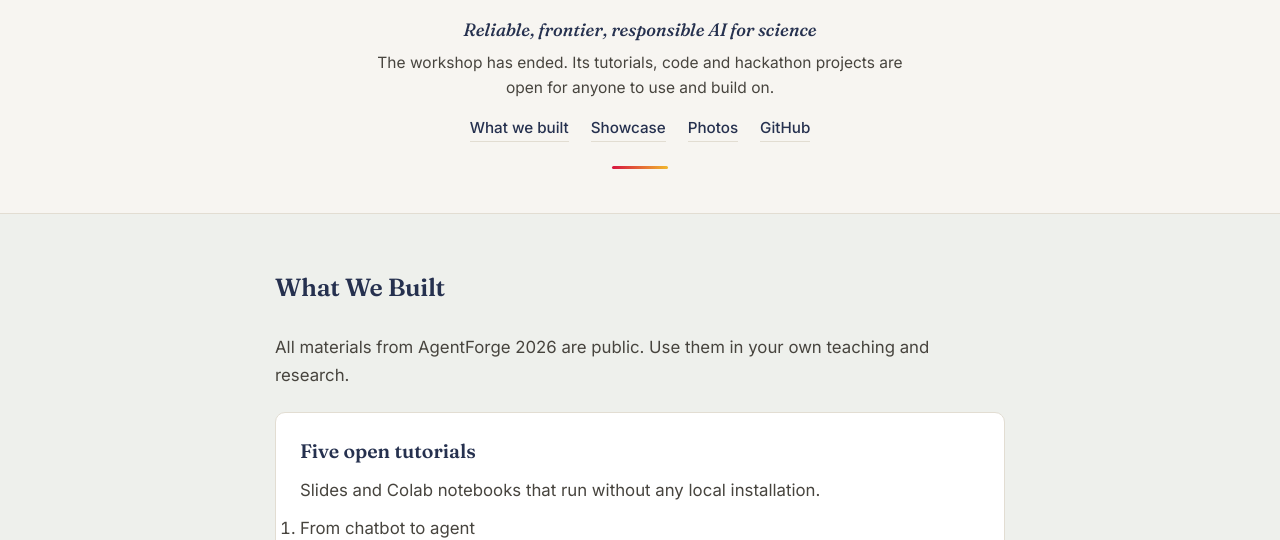
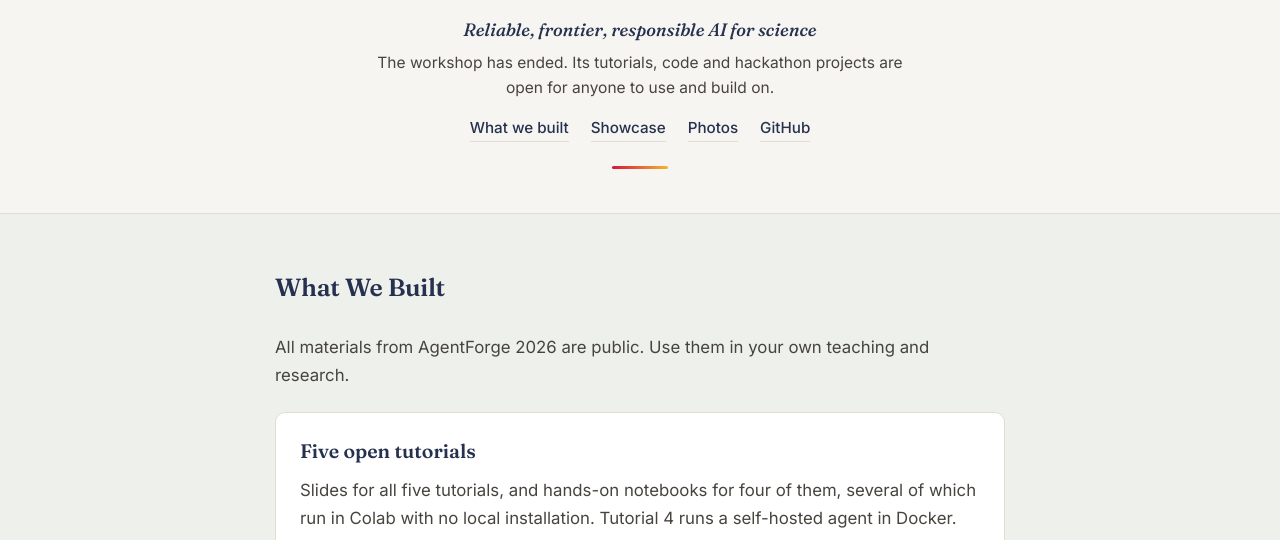
Before and after one commit to Superionichuan/agentforge, a plain HTML site: page index.html in a window 1280 px wide. Shown: the part 378-918 px from the top of the page. Drawn offline with Linux system fonts and the light colour scheme.

Commit message:
Tutorials: say exactly what each one includes (notebooks for four, Docker for Tutorial 4)

```diff
--- a/index.html
+++ b/index.html
@@ -69,7 +69,7 @@
       <div class="cards">
         <article class="card">
           <h3>Five open tutorials</h3>
-          <p>Slides and Colab notebooks that run without any local installation.</p>
+          <p>Slides for all five tutorials, and hands-on notebooks for four of them, several of which run in Colab with no local installation. Tutorial 4 runs a self-hosted agent in Docker.</p>
           <ol>
             <li>From chatbot to agent</li>
             <li>Agentic memory</li>
```
Also changed, not shown: showcase.html (+1 -1 lines).
